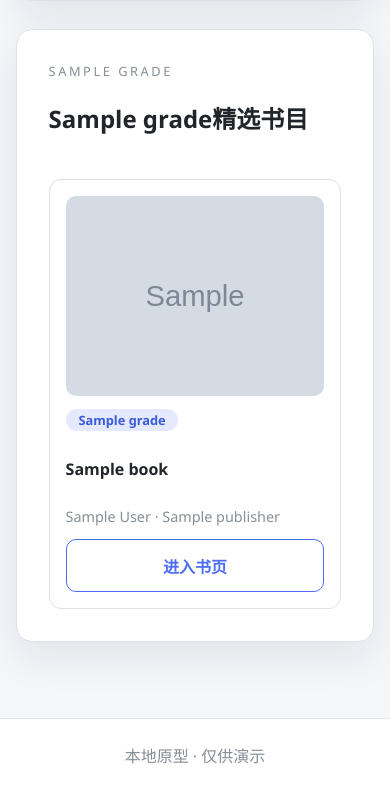
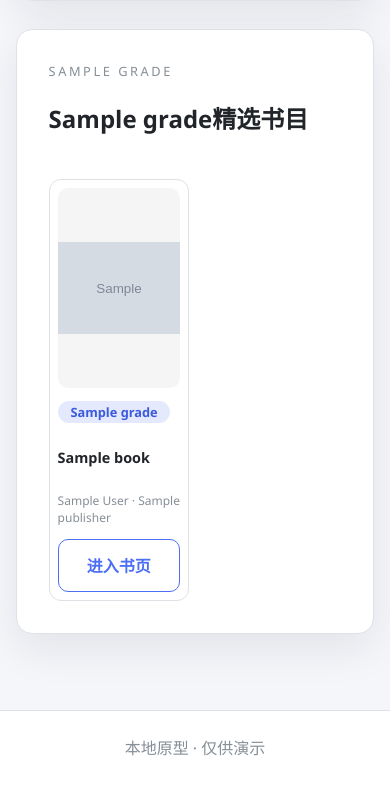
Before and after one commit to scrapal/reading, a Flask app: page /books in a window 390 px wide. Shown: the part 515-1306 px from the top of the page. After the commit the page ends 1271 px from the top, so only its background shows below. Run offline with Flask 2, Linux system fonts and the light colour scheme; tables that the repository leaves empty hold one stand-in row (values such as "Sample post"); grey boxes marked "Sample" are stand-in pictures; a database or web service that is not in the repository returns one stand-in record (values such as "Sample title"); some libraries are stand-ins or nearby versions.

Commit message:
feat: optimize book cover display for mobile devices
- Fix book cover display issue on mobile devices
- Add responsive breakpoints for different screen sizes
- Desktop: object-fit cover with center positioning
- Mobile (720px): object-fit contain at 180px height
- Small screens (480px): 2-column grid at 160px height
- Book detail page: auto-sized cover with contain
- Add light gray background for empty space
- Reduce grid gaps and padding on smaller screens
- Adjust font sizes for better mobile readability
- Support all device types: iPhone, Android, iPad, Desktop

🤖 Generated with [Claude Code](https://claude.com/claude-code)

Co-Authored-By: Claude <noreply@anthropic.com>

```diff
--- a/static/styles.css
+++ b/static/styles.css
@@ -270,7 +270,9 @@ a {
   width: 100%;
   height: 200px;
   object-fit: cover;
+  object-position: center;
   border-radius: 10px;
+  background: var(--background);
 }
 
 .book-card-info {
@@ -874,7 +876,61 @@ textarea {
   .book-detail {
     flex-direction: column;
   }
+
+  /* 移动端书籍封面适配 */
+  .book-grid {
+    grid-template-columns: repeat(auto-fit, minmax(150px, 1fr));
+    gap: 1rem;
+  }
+
+  .book-card img {
+    height: 180px;
+    object-fit: contain;
+    background: #f5f5f5;
+  }
+
+  .book-card {
+    padding: 0.75rem;
+  }
+
+  /* 首页特色书籍 */
+  .book-grid.large .book-card img {
+    height: 200px;
+  }
 }
+
+/* 小屏幕手机优化 (iPhone SE, 旧款手机等) */
+@media (max-width: 480px) {
+  .book-grid {
+    grid-template-columns: repeat(2, 1fr);
+    gap: 0.75rem;
+  }
+
+  .book-card {
+    padding: 0.5rem;
+  }
+
+  .book-card img {
+    height: 160px;
+    object-fit: contain;
+  }
+
+  .book-card h4 {
+    font-size: 0.9rem;
+  }
+
+  .book-meta {
+    font-size: 0.75rem;
+  }
+
+  /* 书籍详情页封面 */
+  .book-detail img {
+    max-width: 100%;
+    height: auto;
+    object-fit: contain;
+  }
+}
+
 .admin-actions {
   display: flex;
   gap: 0.5rem;
```
Also changed, not shown: CHANGELOG.md.
